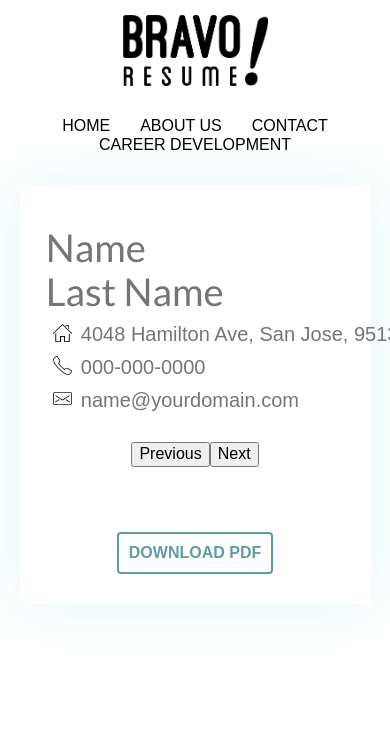
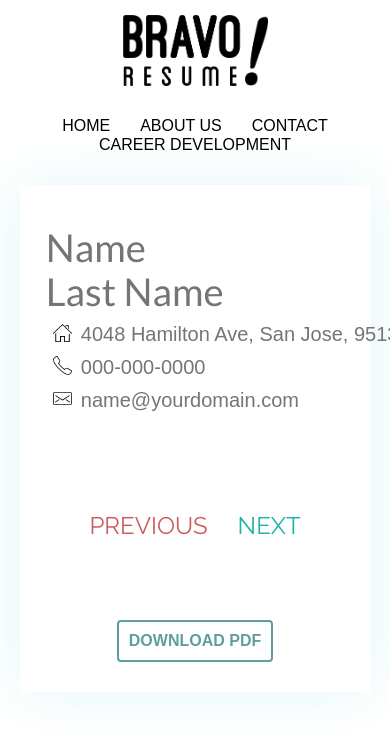
Before and after one commit to nahomtefera/bravoresume, a React (Create React App) app: page / in a window 390 px wide. Shown: the top 734 px of the page. Built offline with nearby package versions, Linux system fonts and the light colour scheme.

Commit message:
styled prev and next buttons

```diff
--- a/src/components/resume/resume.css
+++ b/src/components/resume/resume.css
@@ -7,7 +7,27 @@
 }
 
 .prev-next-btn {
+    display: none;
     text-align: center;
+    margin-top: 55px;
+}
+
+.prev-next-btn button {
+    text-transform: uppercase;
+    padding: 15px;
+    border: none;
+    font-size: 1.5em;
+    background: white;
+    font-family: "Raleway";
+
+}
+
+.prev-btn {
+    color: indianred;
+}
+
+.next-btn {
+    color: lightseagreen;
 }
 
 .download-pdf-btn-container {
--- a/src/components/resume/resume.jsx
+++ b/src/components/resume/resume.jsx
@@ -53,6 +53,7 @@ class Resume extends Component {
         })
     }
 
+    // Mobile Functionality to change field
     next() {
         if(this.state.showUser === true) {
             this.setState({
@@ -68,7 +69,7 @@ class Resume extends Component {
             })
         }
     }
-
+    // Mobile Functionality to change field
     prev() {
         if(this.state.showWork === true) {
             this.setState({
--- a/src/styles/app_mobile.css
+++ b/src/styles/app_mobile.css
@@ -3,6 +3,10 @@
     /* .user-info-container, .work-experience-container, .education-container {
         display: none;
     } */
+
+    .prev-next-btn {
+        display: block;
+    }
 
     .show {
         display: block!important;
```
